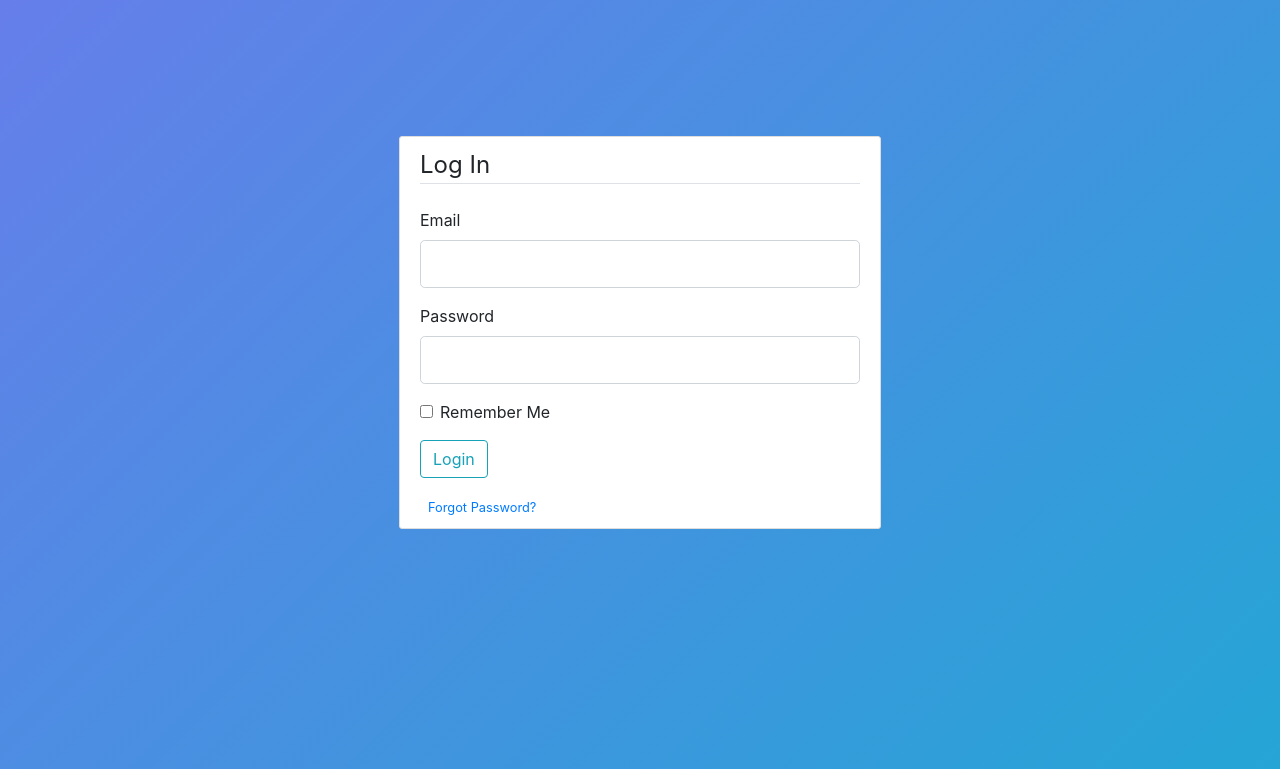
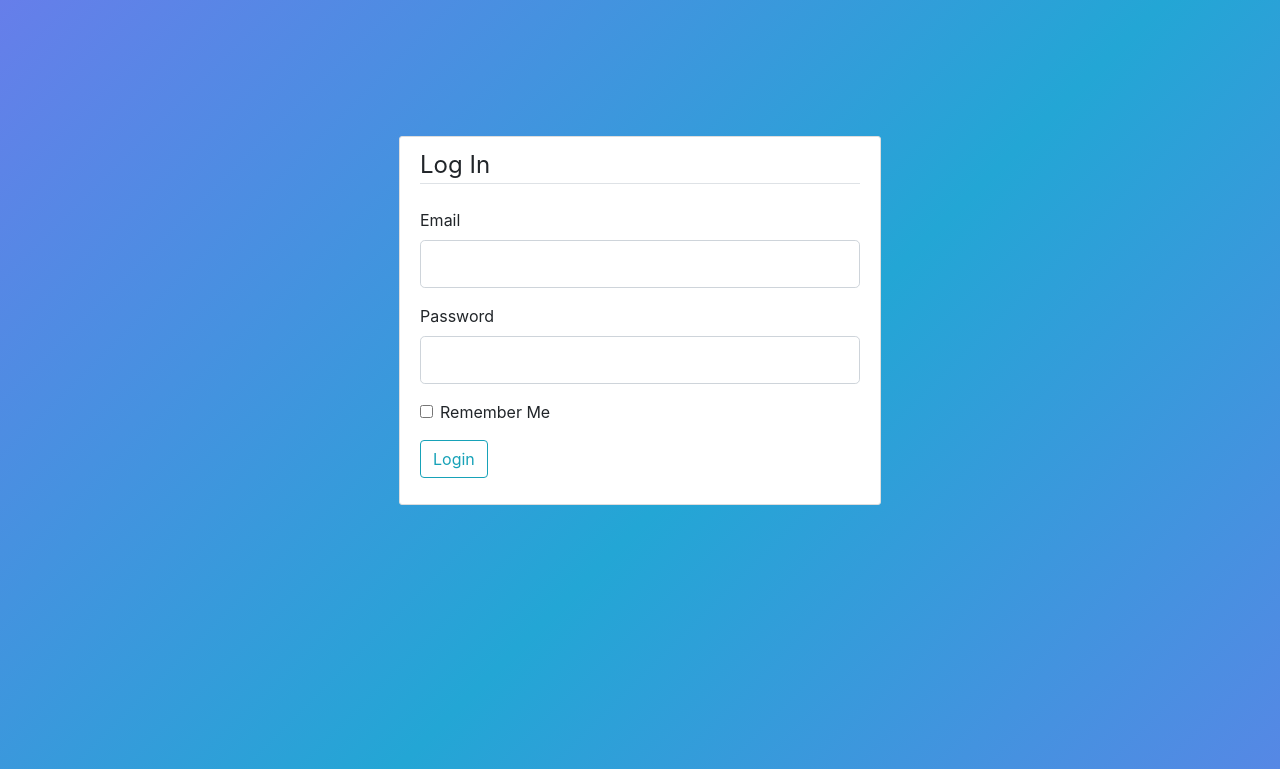
Before and after one commit to Ynsnnn/NewApp, a Flask app: page / in a window 1280 px wide. Shown: the top 769 px of the page. Run offline with Flask 2, Linux system fonts and the light colour scheme; some libraries are stand-ins or nearby versions.

Commit message:
22.08.2022

```diff
--- a/flaskblog/static/forms.css
+++ b/flaskblog/static/forms.css
@@ -1,9 +1,9 @@
 body
 {
     font-family: "Inter", sans-serif;
-	background: linear-gradient(-45deg, #667eea, #23a6d5, #667eea);
+	background: linear-gradient(-45deg, #667eea, #23a6d5, #667eea, #23a6d5);
 	background-size: 200% 300%;
-	animation: gradient 25s ease infinite;
+	animation: gradient 5s ease infinite;
 	height: 100vh;
 }
 
--- a/flaskblog/static/home.css
+++ b/flaskblog/static/home.css
@@ -128,9 +128,9 @@
 }
 
 body {
-	background: linear-gradient(-45deg, #667eea, #23a6d5, #667eea);
-	background-size: 200% 300%;
-	animation: gradient 25s ease infinite;
+	background: linear-gradient(-45deg, #667eea, #23a6d5, #667eea, #23a6d5);
+	background-size: 300% 300%;
+	animation: gradient 15s ease infinite;
 	height: 100vh;
 }
 
--- a/flaskblog/static/login.css
+++ b/flaskblog/static/login.css
@@ -2,8 +2,8 @@
 {
     font-family: "Inter", sans-serif;
 	background: linear-gradient(-45deg, #667eea, #23a6d5, #667eea);
-	background-size: 200% 300%;
-	animation: gradient 25s ease infinite;
+	background-size: 100% 200%;
+	animation: gradient 15s ease infinite;
 	margin-top: 8.5rem;
 }
 
@@ -12,7 +12,6 @@
 }
 
 .bg-steel {
-  background-color: #5f788a;
 }
 
 .site-header .navbar-nav .nav-link {
--- a/flaskblog/templates/login.html
+++ b/flaskblog/templates/login.html
@@ -60,18 +60,12 @@
                     {{ form.remember.label(class="form-check-label") }}
                 </div>
             </fieldset>
-
-
             <div class="form-group">
                 {{ form.submit(class="btn btn-outline-info") }}
             </div>
-                    <small class="text-muted ml-2">
-                        <a href="#">Forgot Password?</a>
-                    </small>
         </form>
     </div>
+</main>
 
-
-</main>
 </body>
 </html>
```
Lines whose indentation alone changed are shown as unchanged.
